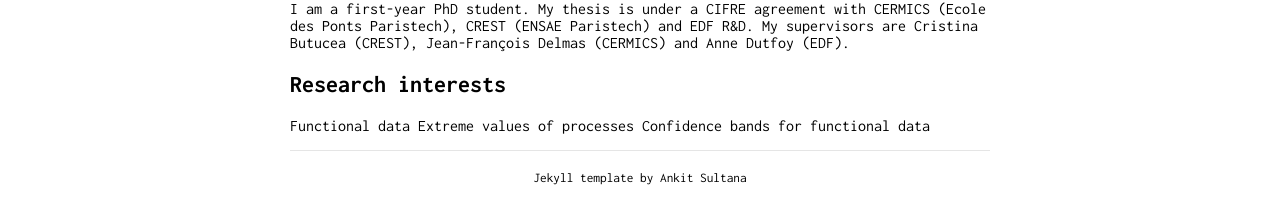
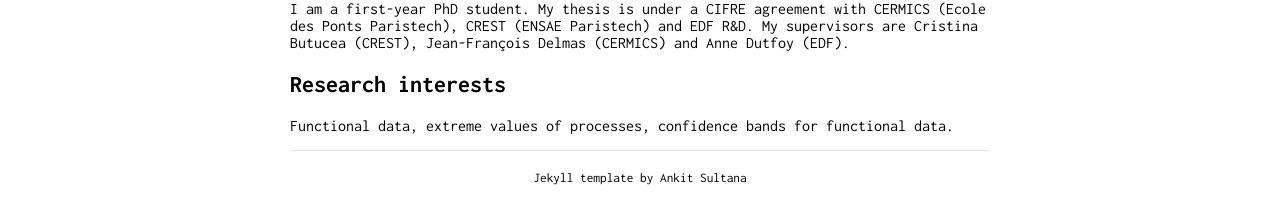
Before and after one commit to ClementHardy/clementhardy.github.io, a Jekyll site: the page built from index.md, in a window 1280 px wide. Shown: the part 176-400 px from the top of the page. Built offline with Jekyll 4.4.1, drawn with Linux system fonts in a browser that asks for light colours.

```diff
--- a/index.md
+++ b/index.md
@@ -7,6 +7,5 @@ layout: default
 I am a first-year PhD student. My thesis is under a CIFRE agreement with CERMICS (Ecole des Ponts Paristech), CREST (ENSAE Paristech) and EDF R&D. My supervisors are Cristina Butucea (CREST), Jean-François Delmas (CERMICS) and Anne Dutfoy (EDF).
 
 ## Research interests
-Functional data
-Extreme values of processes
-Confidence bands for functional data
+Functional data, extreme values of processes,
+confidence bands for functional data.
```
